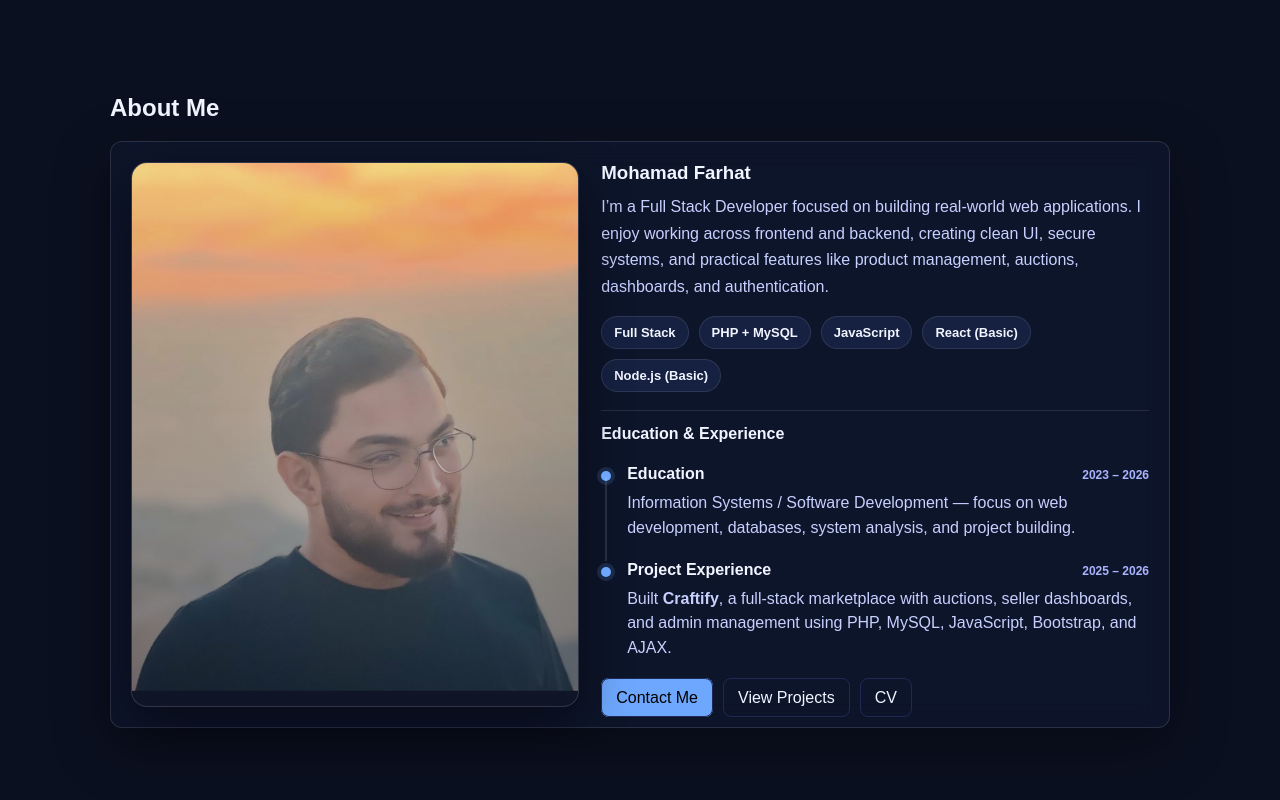
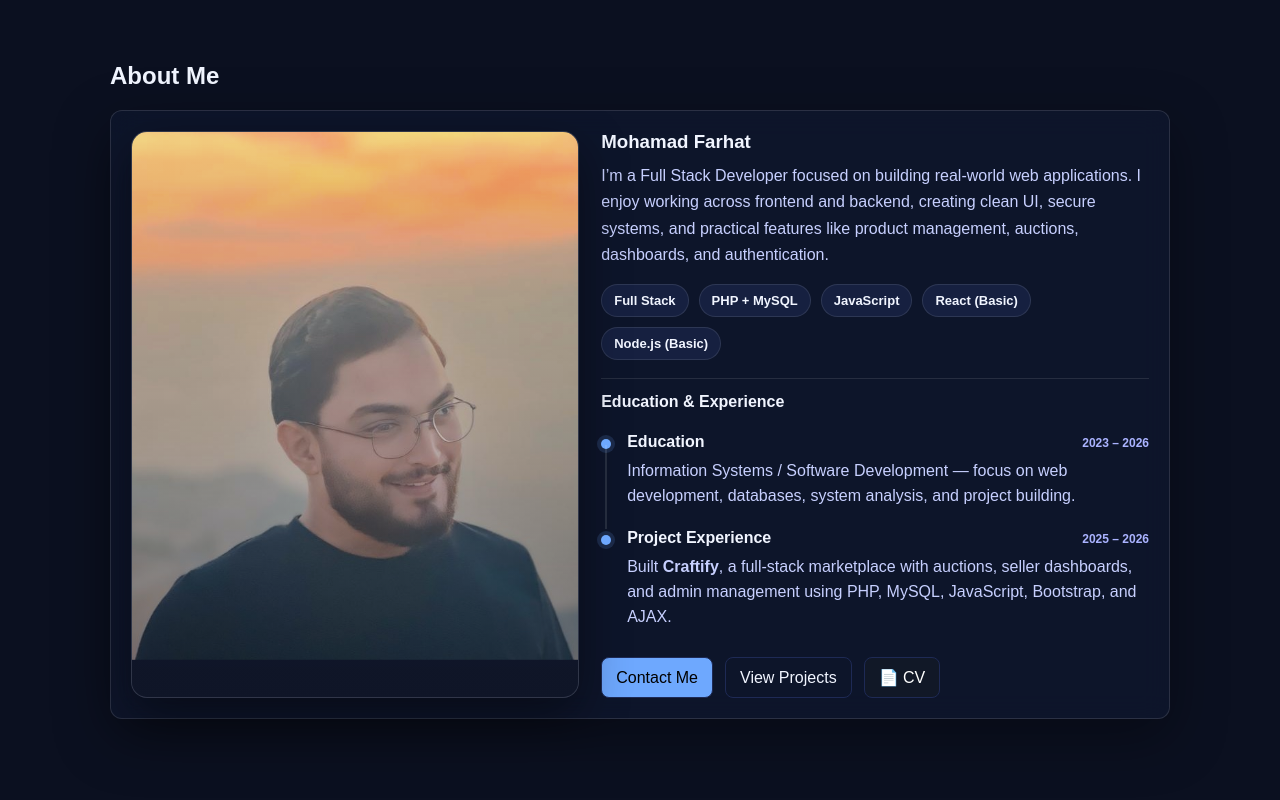
Before and after one commit to Mohamad572001/portfolio, a React (Create React App) app: page / in a window 1280 px wide. Shown: the part 1380-2180 px from the top of the page. Built offline with nearby package versions, Linux system fonts and the light colour scheme; the HTML template or start-up script is replaced by a standard one.

Commit message:
style(about): improve CV button responsiveness

```diff
--- a/src/index.css
+++ b/src/index.css
@@ -1,7 +1,9 @@
 /* =======================
    RESET & BASE
 ======================= */
-* {
+*,
+*::before,
+*::after {
   box-sizing: border-box;
 }
 
@@ -115,9 +117,7 @@ a {
   display: grid;
   place-items: center;
   cursor: pointer;
-  transition:
-    transform 0.2s ease,
-    border-color 0.2s ease;
+  transition: transform 0.2s ease, border-color 0.2s ease;
 }
 
 .iconBtn:hover {
@@ -133,9 +133,7 @@ a {
 .social a {
   font-size: 18px;
   color: #c7d0ff;
-  transition:
-    transform 0.2s ease,
-    color 0.2s ease;
+  transition: transform 0.2s ease, color 0.2s ease;
 }
 
 .social a:hover {
@@ -221,9 +219,6 @@ a {
 }
 
 @media (max-width: 900px) {
-  .nav {
-    grid-template-columns: auto 1fr auto;
-  }
   .nav-center {
     display: none;
   }
@@ -261,6 +256,7 @@ a {
 
 h1 {
   font-size: 42px;
+  margin: 0;
 }
 
 .accent {
@@ -276,17 +272,37 @@ h1 {
   margin-top: 20px;
 }
 
-/* Buttons */
+/* Buttons (base) */
 .btn {
+  display: inline-flex;
+  align-items: center;
+  justify-content: center;
+  gap: 8px;
   padding: 10px 14px;
   border: 1px solid #1e2a55;
   border-radius: 8px;
-  margin-right: 10px;
+  cursor: pointer;
+  transition: transform 0.15s ease, border-color 0.15s ease, opacity 0.15s ease;
+}
+
+.btn:hover {
+  transform: translateY(-1px);
+  border-color: rgba(110, 168, 254, 0.55);
+}
+
+.btn:active {
+  transform: translateY(0px);
+  opacity: 0.95;
 }
 
 .primary {
   background: #6ea8fe;
   color: #000;
+}
+
+.btn-secondary {
+  background: #111827;
+  color: #ffffff;
 }
 
 /* Tech stack spacing */
@@ -311,7 +327,7 @@ section {
   gap: 15px;
 }
 
-/* KEEP YOUR CARD STYLE */
+/* Card style */
 .card {
   background: #111a33;
   padding: 20px;
@@ -319,7 +335,7 @@ section {
   border: 1px solid rgba(255, 255, 255, 0.1);
 }
 
-/* KEEP YOUR TAG STYLE */
+/* Tag style */
 .tags span {
   display: inline-block;
   background: #1e2a55;
@@ -380,10 +396,7 @@ section {
   position: relative;
   z-index: 2;
   box-shadow: 0 14px 40px rgba(0, 0, 0, 0.45);
-  transition:
-    transform 0.25s ease,
-    box-shadow 0.25s ease,
-    filter 0.25s ease;
+  transition: transform 0.25s ease, box-shadow 0.25s ease, filter 0.25s ease;
 }
 
 /* Hover glow */
@@ -410,28 +423,9 @@ section {
   }
 }
 
-@media (max-width: 900px) {
-  .hero {
-    grid-template-columns: 1fr;
-  }
-  .grid {
-    grid-template-columns: 1fr;
-  }
-
-  .heroRight {
-    margin-top: 18px;
-  }
-  .avatarWrap {
-    width: 210px;
-    height: 210px;
-  }
-}
-
 /* =======================
    PROJECTS (CATEGORY CARDS + MODAL)
 ======================= */
-
-/* Category cards under Projects */
 .projectCategoryCard {
   cursor: pointer;
   transition: transform 0.2s ease;
@@ -514,9 +508,7 @@ section {
   color: #f1f5ff;
   cursor: pointer;
   font-size: 16px;
-  transition:
-    transform 0.2s ease,
-    border-color 0.2s ease;
+  transition: transform 0.2s ease, border-color 0.2s ease;
 }
 
 .modalCloseBtn:hover {
@@ -588,15 +580,8 @@ section {
   }
 }
 
-/* Mobile modal height */
-@media (max-width: 900px) {
-  .modalCard {
-    max-height: 88vh;
-  }
-}
-
 /* =======================
-   ABOUT (GLASS + IMAGE + TIMELINE)
+   ABOUT (GLASS + IMAGE + TIMELINE + ACTIONS)
 ======================= */
 .glassCard {
   background: rgba(17, 26, 51, 0.55);
@@ -610,7 +595,7 @@ section {
   display: grid;
   grid-template-columns: 0.9fr 1.1fr;
   gap: 22px;
-  align-items: stretch; /* allow image to stretch to card height */
+  align-items: stretch;
 }
 
 /* Image container (premium frame) */
@@ -621,12 +606,11 @@ section {
   border: 1px solid rgba(255, 255, 255, 0.12);
   background: rgba(255, 255, 255, 0.03);
   box-shadow: 0 18px 50px rgba(0, 0, 0, 0.45);
-
   height: 100%;
-  min-height: 420px; /* bigger and closer to card height */
+  min-height: 420px;
 }
 
-/* Gradient overlay for premium look */
+/* Gradient overlay */
 .aboutImgWrap::after {
   content: '';
   position: absolute;
@@ -655,7 +639,7 @@ section {
   pointer-events: none;
 }
 
-/* The image (fills the container height) */
+/* The image */
 .aboutImg {
   width: 100%;
   height: 100%;
@@ -665,12 +649,9 @@ section {
   display: block;
   transform: scale(1.03);
   filter: contrast(1.05) saturate(1.05);
-  transition:
-    transform 0.35s ease,
-    filter 0.35s ease;
+  transition: transform 0.35s ease, filter 0.35s ease;
 }
 
-/* Hover effect */
 .aboutImgWrap:hover .aboutImg {
   transform: scale(1.08);
   filter: contrast(1.08) saturate(1.1);
@@ -705,6 +686,14 @@ section {
 
 .aboutActions {
   margin-top: 18px;
+  display: flex;
+  gap: 12px;
+  flex-wrap: wrap; /* allows buttons to wrap on medium screens */
+}
+
+/* Make About buttons consistent (desktop) */
+.aboutActions .btn {
+  margin-right: 0; /* override old margin-right behavior */
 }
 
 /* Timeline */
@@ -775,16 +764,55 @@ section {
   line-height: 1.55;
 }
 
-/* Responsive */
+/* =======================
+   RESPONSIVE
+======================= */
 @media (max-width: 900px) {
+  .hero {
+    grid-template-columns: 1fr;
+  }
+
+  .grid {
+    grid-template-columns: 1fr;
+  }
+
+  .heroRight {
+    margin-top: 18px;
+  }
+
+  .avatarWrap {
+    width: 210px;
+    height: 210px;
+  }
+
+  .modalCard {
+    max-height: 88vh;
+  }
+
   .aboutWrap {
     grid-template-columns: 1fr;
   }
+
   .aboutImgWrap {
     min-height: 260px;
   }
+
   .aboutImg {
     min-height: 260px;
     max-height: 320px;
   }
 }
+
+/* About actions: mobile-friendly full-width buttons */
+@media (max-width: 768px) {
+  .aboutActions {
+    flex-direction: column;
+    align-items: stretch;
+  }
+
+  .aboutActions .btn {
+    width: 100%;
+    padding: 0.9rem 1.25rem;
+    font-size: 1rem;
+  }
+}
--- a/src/sections/About.js
+++ b/src/sections/About.js
@@ -80,7 +80,7 @@ export default function About() {
                 rel="noopener noreferrer"
                 className="btn btn-secondary"
                 >
-            CV
+              📄 CV
             </a>
           </div>
         </div>
```
